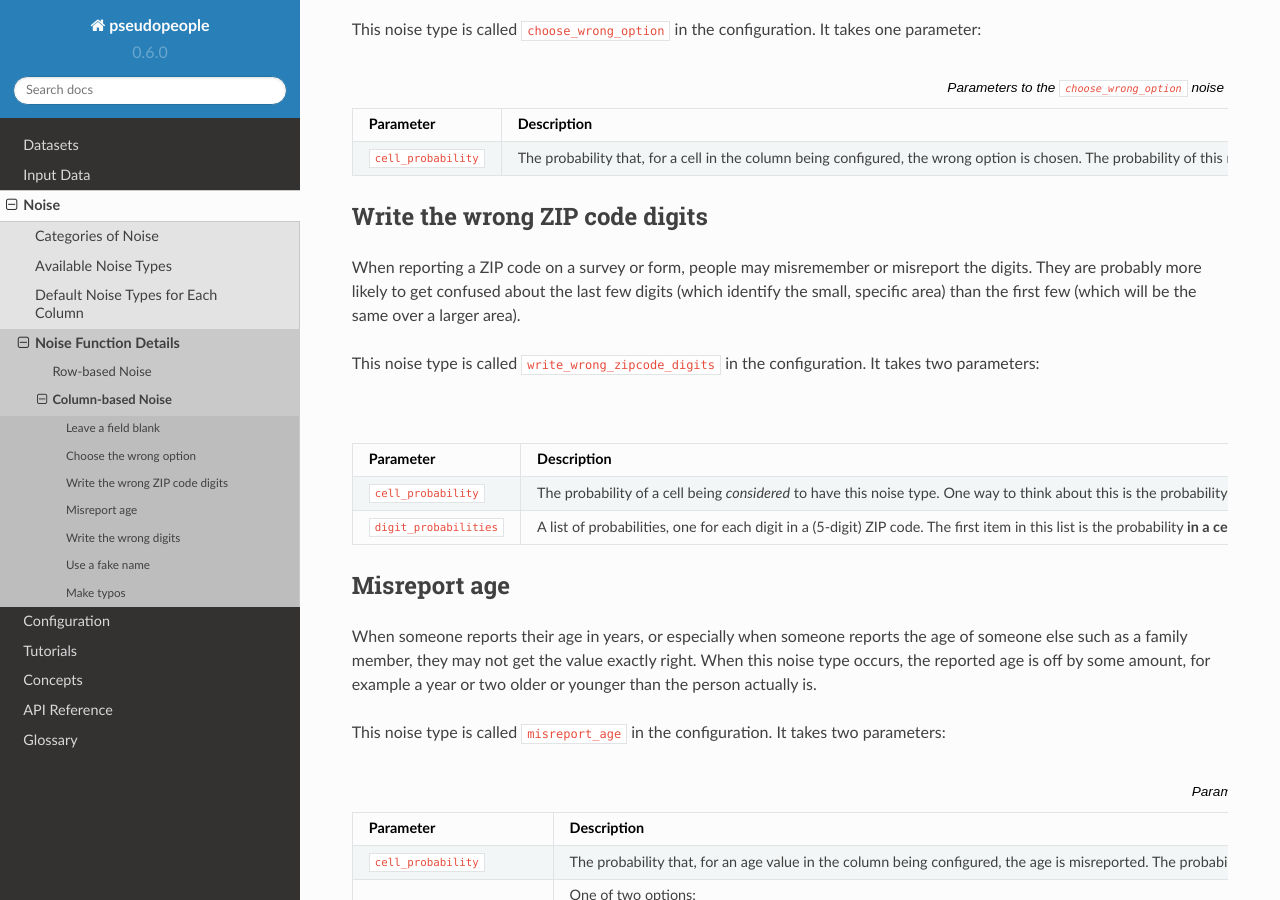
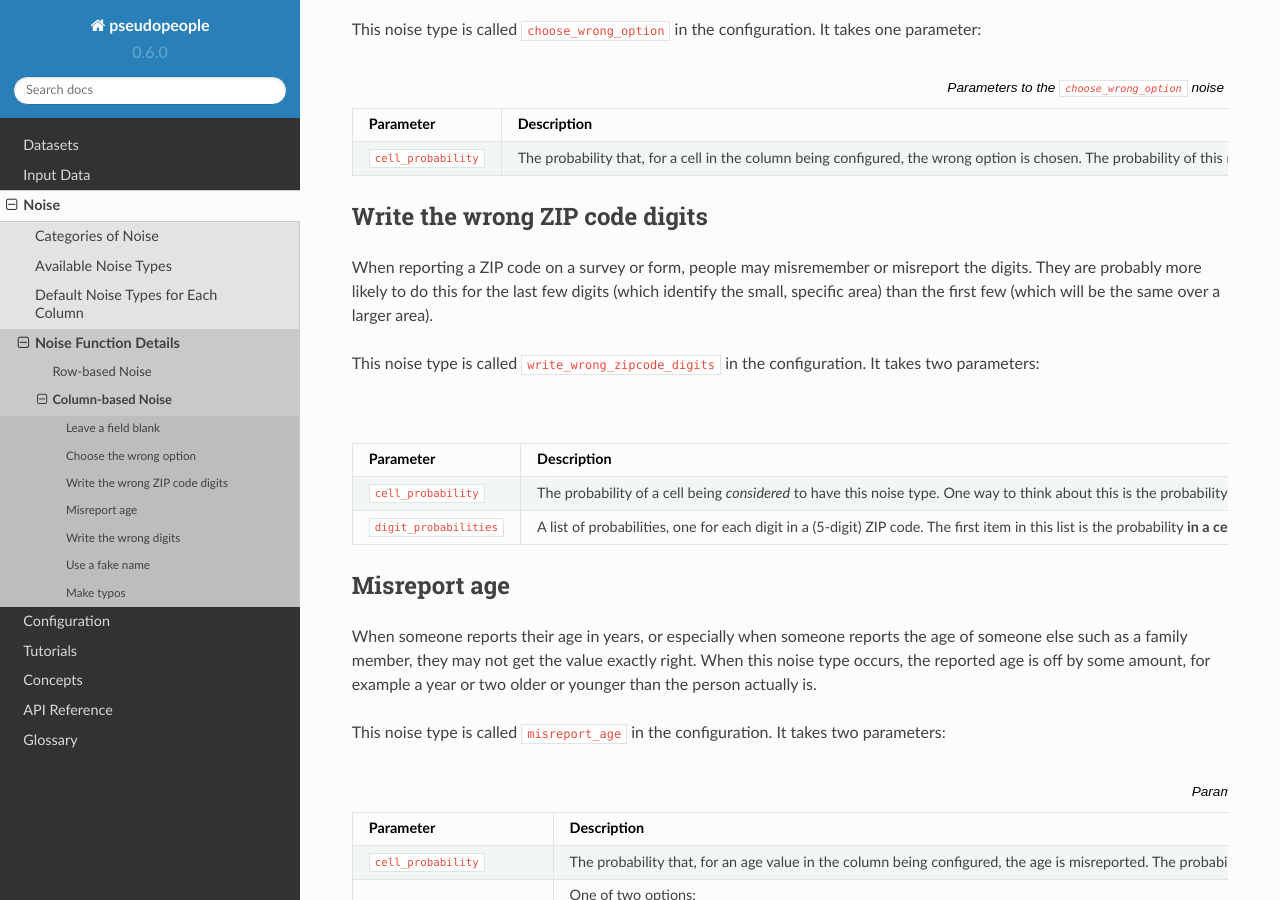
Before and after one commit to ihmeuw/pseudopeople, a Sphinx documentation site: the page built from docs/source/noise/column_noise.rst, in a window 1280 px wide and 900 px high, scrolled down 894 px. Built offline with Sphinx 7.4.7 and the Read the Docs theme 2.0.0, drawn with Linux system fonts in a browser that asks for light colours.

Commit message:
Apply suggestions from code review
Co-authored-by: Abraham Flaxman <abie@alum.mit.edu>

```diff
--- a/docs/source/noise/column_noise.rst
+++ b/docs/source/noise/column_noise.rst
@@ -67,7 +67,7 @@ Write the wrong ZIP code digits
 
 When reporting a ZIP code on a survey or form, people may misremember or misreport
 the digits.
-They are probably more likely to get confused about the last few digits (which identify
+They are probably more likely to do this for the last few digits (which identify
 the small, specific area) than the first few (which will be the same over a larger area).
 
 This noise type is called :code:`write_wrong_zipcode_digits` in the configuration.
```
